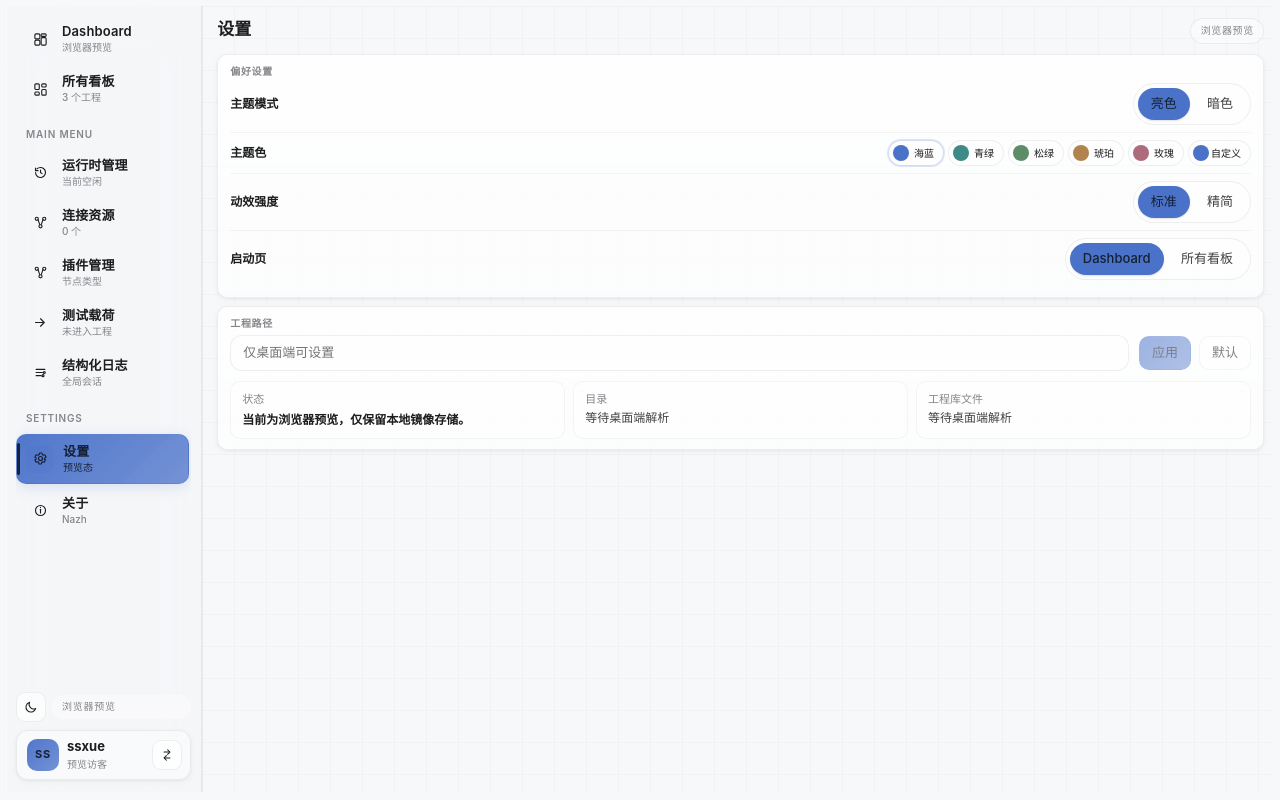
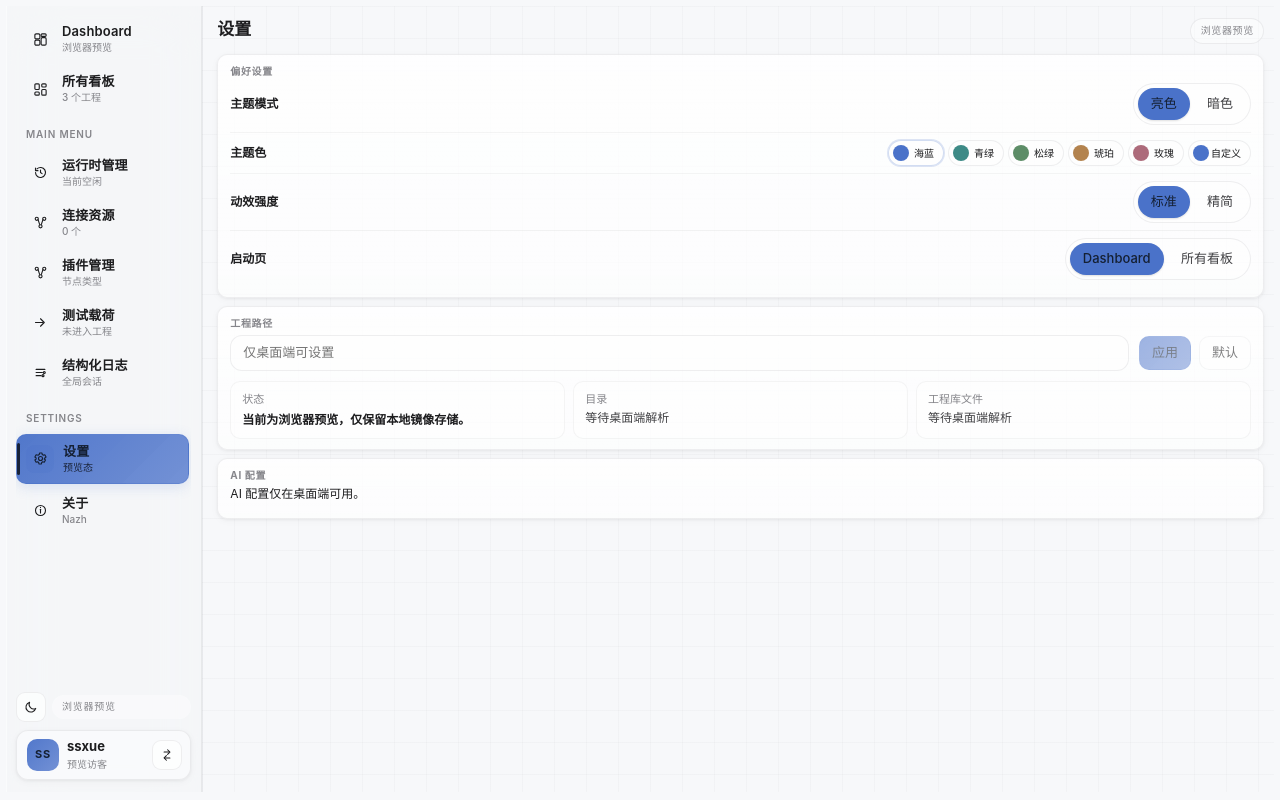
Before and after one commit to ssXue/Nazh, a React (Vite) app in the folder web/: page / in a window 1280 px wide. Both pictures are taken after a click on the button 167 px from the left and 755 px from the top of the page. Built offline with nearby package versions, Linux system fonts and the light colour scheme.

Commit message:
feat: 设置面板新增 AI 配置区域（提供商管理、测试连接）
Signed-off-by: ssXue <ssxue@Mac.lan>

```diff
--- a/web/src/App.tsx
+++ b/web/src/App.tsx
@@ -57,8 +57,12 @@ import {
   saveDeploymentSessionFile,
   setDeploymentSessionActiveProjectFile,
   undeployWorkflow,
+  loadAiConfig,
+  saveAiConfig,
+  testAiProvider,
 } from './lib/tauri';
 import type { ConnectionDefinition, WorkflowResult, WorkflowNodeDefinition } from './types';
+import type { AiConfigUpdate, AiConfigView, AiProviderDraft, AiTestResult } from './types';
 import { describeUnknownError } from './lib/workflow-events';
 import {
   deriveWorkflowStatus,
@@ -209,6 +213,11 @@ function App() {
   const [restoreCountdown, setRestoreCountdown] = useState(10);
   const [isRestoreCheckPaused, setIsRestoreCheckPaused] = useState(false);
   const [runtimeWorkflowCount, setRuntimeWorkflowCount] = useState(0);
+  const [aiConfig, setAiConfig] = useState<AiConfigView | null>(null);
+  const [aiConfigLoading, setAiConfigLoading] = useState(true);
+  const [aiConfigError, setAiConfigError] = useState<string | null>(null);
+  const [aiTestResult, setAiTestResult] = useState<AiTestResult | null>(null);
+  const [aiTesting, setAiTesting] = useState(false);
   const flowgramCanvasRef = useRef<FlowgramCanvasHandle | null>(null);
   const restoreLookupRef = useRef<{
     scope: string | null;
@@ -295,6 +304,38 @@ function App() {
   }, [settings.projectWorkspacePath]);
 
   useEffect(() => {
+    if (!hasTauriRuntime()) {
+      setAiConfigLoading(false);
+      return;
+    }
+
+    let cancelled = false;
+
+    const load = async () => {
+      try {
+        const config = await loadAiConfig();
+        if (!cancelled) {
+          setAiConfig(config);
+          setAiConfigError(null);
+        }
+      } catch (error) {
+        if (!cancelled) {
+          setAiConfigError(describeUnknownError(error).message);
+        }
+      } finally {
+        if (!cancelled) {
+          setAiConfigLoading(false);
+        }
+      }
+    };
+
+    void load();
+    return () => {
+      cancelled = true;
+    };
+  }, []);
+
+  useEffect(() => {
     if (!activeBoardId) {
       return;
     }
@@ -1398,6 +1439,32 @@ function App() {
     runtimeWorkflowCount,
     settings.projectWorkspacePath,
   ]);
+
+  const handleAiConfigSave = async (update: AiConfigUpdate) => {
+    try {
+      const saved = await saveAiConfig(update);
+      setAiConfig(saved);
+      setAiConfigError(null);
+    } catch (error) {
+      setAiConfigError(describeUnknownError(error).message);
+    }
+  };
+
+  const handleAiProviderTest = async (draft: AiProviderDraft) => {
+    setAiTesting(true);
+    setAiTestResult(null);
+    try {
+      const result = await testAiProvider(draft);
+      setAiTestResult(result);
+    } catch (error) {
+      setAiTestResult({
+        success: false,
+        message: describeUnknownError(error).message,
+      });
+    } finally {
+      setAiTesting(false);
+    }
+  };
 
   function renderRestoreDialog() {
     if (pendingRestoreSessions.length === 0 || !pendingRestoreLeadSession) {
@@ -1693,6 +1760,13 @@ function App() {
                 projectWorkspaceIsSyncing={projectLibrary.storage.isSyncing}
                 projectWorkspaceError={projectLibrary.storage.error}
                 onProjectWorkspacePathChange={settings.setProjectWorkspacePath}
+                aiConfig={aiConfig}
+                aiConfigLoading={aiConfigLoading}
+                aiConfigError={aiConfigError}
+                onAiConfigSave={handleAiConfigSave}
+                onAiProviderTest={handleAiProviderTest}
+                aiTestResult={aiTestResult}
+                aiTesting={aiTesting}
               />
             </div>
           </section>
--- a/web/src/components/app/SettingsPanel.tsx
+++ b/web/src/components/app/SettingsPanel.tsx
@@ -26,6 +26,13 @@ export function SettingsPanel({
   projectWorkspaceIsSyncing,
   projectWorkspaceError,
   onProjectWorkspacePathChange,
+  aiConfig,
+  aiConfigLoading,
+  aiConfigError,
+  onAiConfigSave,
+  onAiProviderTest,
+  aiTestResult,
+  aiTesting,
 }: SettingsPanelProps) {
   const [workspaceDraft, setWorkspaceDraft] = useState(projectWorkspacePath);
 
@@ -237,6 +244,109 @@ export function SettingsPanel({
             </div>
           </div>
         </section>
+        <section className="settings-group">
+          <div className="settings-group__header">
+            <h3>AI 配置</h3>
+          </div>
+
+          {!isTauriRuntime ? (
+            <article className="settings-row">
+              <span className="settings-row__label" style={{ color: 'var(--text-tertiary)' }}>
+                AI 配置仅在桌面端可用。
+              </span>
+            </article>
+          ) : aiConfigLoading ? (
+            <article className="settings-row">
+              <span className="settings-row__label">正在加载 AI 配置...</span>
+            </article>
+          ) : aiConfig ? (
+            <>
+              {aiConfigError && (
+                <article className="settings-row">
+                  <span className="settings-row__label" style={{ color: 'var(--color-error)' }}>
+                    {aiConfigError}
+                  </span>
+                </article>
+              )}
+
+              <article className="settings-row">
+                <strong className="settings-row__label">已配置提供商</strong>
+                <span className="settings-row__value">
+                  {aiConfig.providers.length === 0
+                    ? '尚未配置'
+                    : aiConfig.providers
+                        .map((p) => `${p.name}${p.enabled ? '' : '（已禁用）'}`)
+                        .join('、')}
+                </span>
+              </article>
+
+              {aiConfig.providers.length > 0 && (
+                <article className="settings-row">
+                  <strong className="settings-row__label">激活提供商</strong>
+                  <span className="settings-row__value">
+                    {aiConfig.activeProviderId
+                      ? aiConfig.providers.find((p) => p.id === aiConfig.activeProviderId)
+                          ?.name ?? '未选择'
+                      : '未选择'}
+                  </span>
+                </article>
+              )}
+
+              {aiTestResult && (
+                <article className="settings-row">
+                  <strong className="settings-row__label">测试结果</strong>
+                  <span
+                    className="settings-row__value"
+                    style={{
+                      color: aiTestResult.success
+                        ? 'var(--color-success)'
+                        : 'var(--color-error)',
+                    }}
+                  >
+                    {aiTestResult.message}
+                  </span>
+                </article>
+              )}
+
+              <article className="settings-row">
+                <button
+                  type="button"
+                  className="settings-inline-button"
+                  disabled={aiTesting}
+                  onClick={() => {
+                    const name = window.prompt('提供商名称', 'DeepSeek');
+                    if (!name) return;
+                    const baseUrl = window.prompt(
+                      'API Base URL',
+                      'https://api.deepseek.com/v1',
+                    );
+                    if (!baseUrl) return;
+                    const apiKey = window.prompt('API Key');
+                    if (!apiKey) return;
+                    const model = window.prompt('默认模型', 'deepseek-chat');
+                    if (!model) return;
+
+                    void onAiProviderTest({
+                      id: undefined,
+                      name,
+                      baseUrl,
+                      apiKey,
+                      defaultModel: model,
+                      extraHeaders: {},
+                      enabled: true,
+                    });
+                  }}
+                >
+                  {aiTesting ? '测试中...' : '测试新提供商'}
+                </button>
+              </article>
+            </>
+          ) : (
+            <article className="settings-row">
+              <span className="settings-row__label">无法加载 AI 配置。</span>
+            </article>
+          )}
+        </section>
       </div>
     </>
   );
```
Also changed, not shown: web/src/components/app/types.ts (+7 -0 lines).
